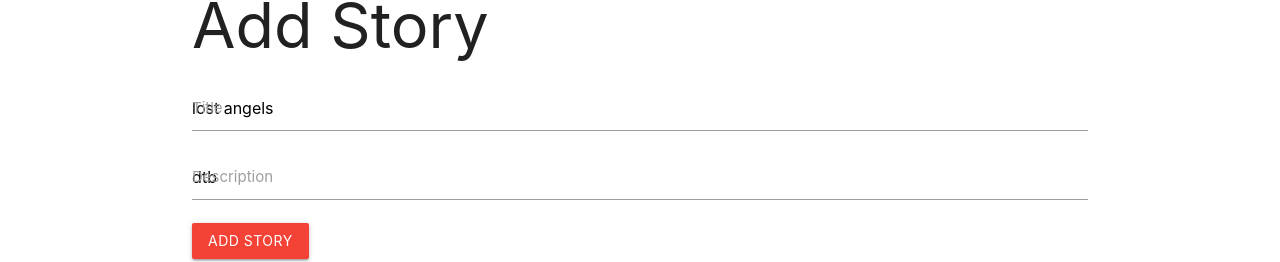
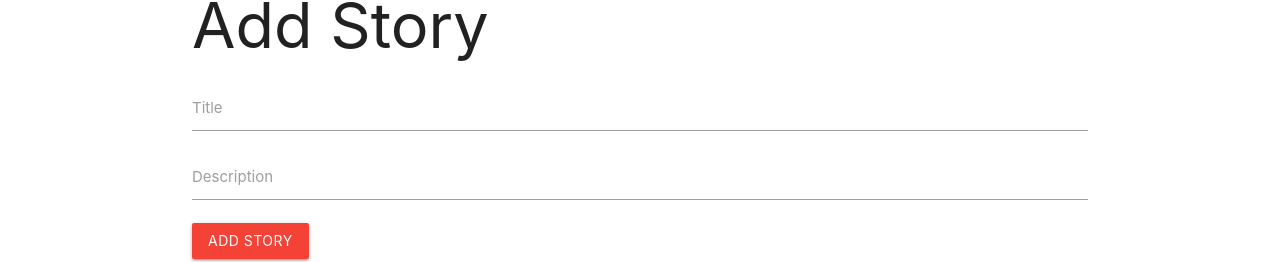
Before and after one commit to inblack67/Nextjs-Stories, a Next.js app: page /add-story in a window 1280 px wide. Shown: the part 115-377 px from the top of the page. Built offline with nearby package versions, Linux system fonts and the light colour scheme.

Commit message:
no default fields in prod

```diff
--- a/pages/add-story.jsx
+++ b/pages/add-story.jsx
@@ -10,12 +10,7 @@ const AddStory = () => {
 
     const [submitting, setSubmitting] = useState(false);
 
-    const { handleSubmit, errors, register } = useForm({
-        defaultValues: {
-            title: "lost angels",
-            description: "dtb"
-        }
-    });
+    const { handleSubmit, errors, register } = useForm();
 
     return (
         <div className='container'>
```
